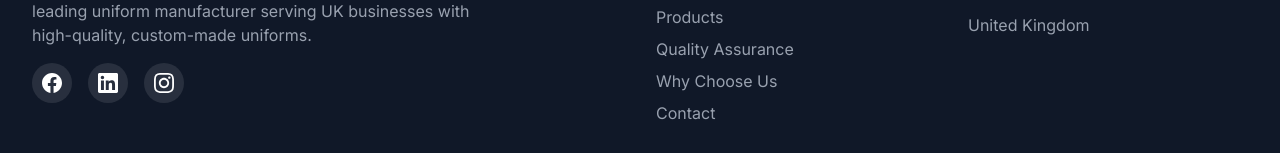
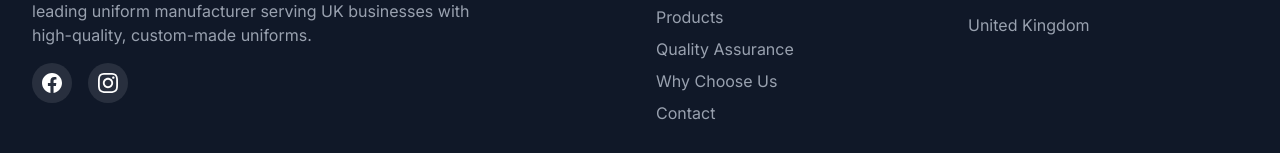
Before and after one commit to nextone9710-dev/amica, a React (Vite) app: page /contact in a window 1280 px wide. Shown: the part 1836-1989 px from the top of the page. Built offline with nearby package versions, Linux system fonts and the light colour scheme; a web font is replaced by a local one.

Commit message:
feat: Update Footer component with social media links and improve image rendering

```diff
--- a/src/components/Footer.tsx
+++ b/src/components/Footer.tsx
@@ -11,11 +11,7 @@ export default function Footer() {
           {/* Company Info */}
           <div className="lg:col-span-2">
             <div className="inline-block bg-white rounded-lg px-3 py-2 mb-4">
-              <img
-                src={logo}
-                alt="Amice"
-                className="h-10 w-auto"
-              />
+              <img src={logo} alt="Amice" className="h-10 w-auto" />
             </div>
             <p className="text-gray-400 mb-4 max-w-md">
               {companyInfo.tagline}. We are a leading uniform manufacturer
@@ -23,7 +19,9 @@ export default function Footer() {
             </p>
             <div className="flex space-x-4">
               <a
-                href="#"
+                href="https://www.facebook.com/amice.uk"
+                target="_blank"
+                rel="noopener noreferrer"
                 className="w-10 h-10 bg-white/10 rounded-full flex items-center justify-center hover:bg-primary transition-colors"
               >
                 <svg
@@ -35,19 +33,9 @@ export default function Footer() {
                 </svg>
               </a>
               <a
-                href="#"
-                className="w-10 h-10 bg-white/10 rounded-full flex items-center justify-center hover:bg-primary transition-colors"
-              >
-                <svg
-                  className="w-5 h-5"
-                  fill="currentColor"
-                  viewBox="0 0 24 24"
-                >
-                  <path d="M20.447 20.452h-3.554v-5.569c0-1.328-.027-3.037-1.852-3.037-1.853 0-2.136 1.445-2.136 2.939v5.667H9.351V9h3.414v1.561h.046c.477-.9 1.637-1.85 3.37-1.85 3.601 0 4.267 2.37 4.267 5.455v6.286zM5.337 7.433c-1.144 0-2.063-.926-2.063-2.065 0-1.138.92-2.063 2.063-2.063 1.14 0 2.064.925 2.064 2.063 0 1.139-.925 2.065-2.064 2.065zm1.782 13.019H3.555V9h3.564v11.452zM22.225 0H1.771C.792 0 0 .774 0 1.729v20.542C0 23.227.792 24 1.771 24h20.451C23.2 24 24 23.227 24 22.271V1.729C24 .774 23.2 0 22.222 0h.003z" />
-                </svg>
-              </a>
-              <a
-                href="#"
+                href="https://www.instagram.com/amice.pvt.ltd"
+                target="_blank"
+                rel="noopener noreferrer"
                 className="w-10 h-10 bg-white/10 rounded-full flex items-center justify-center hover:bg-primary transition-colors"
               >
                 <svg
```
